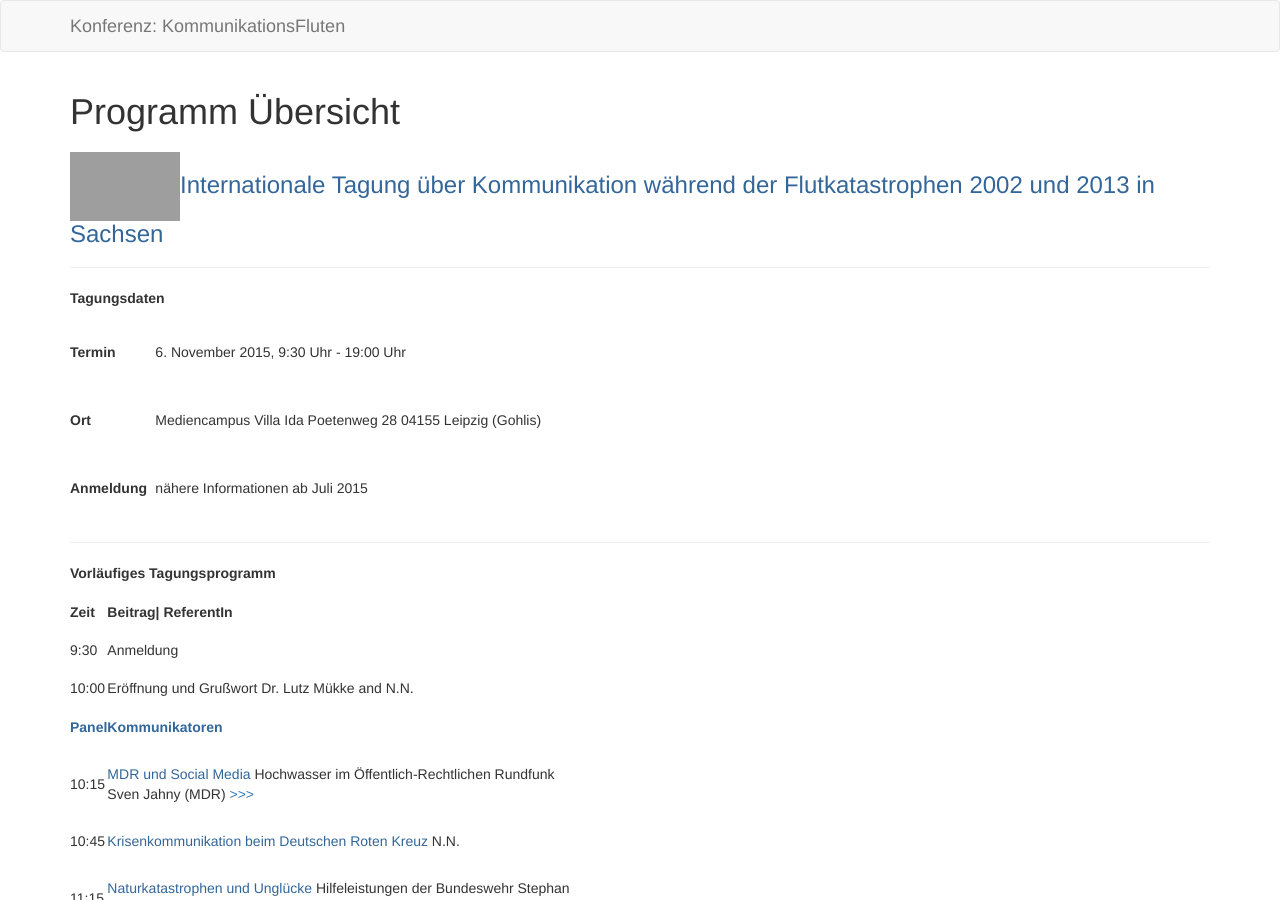
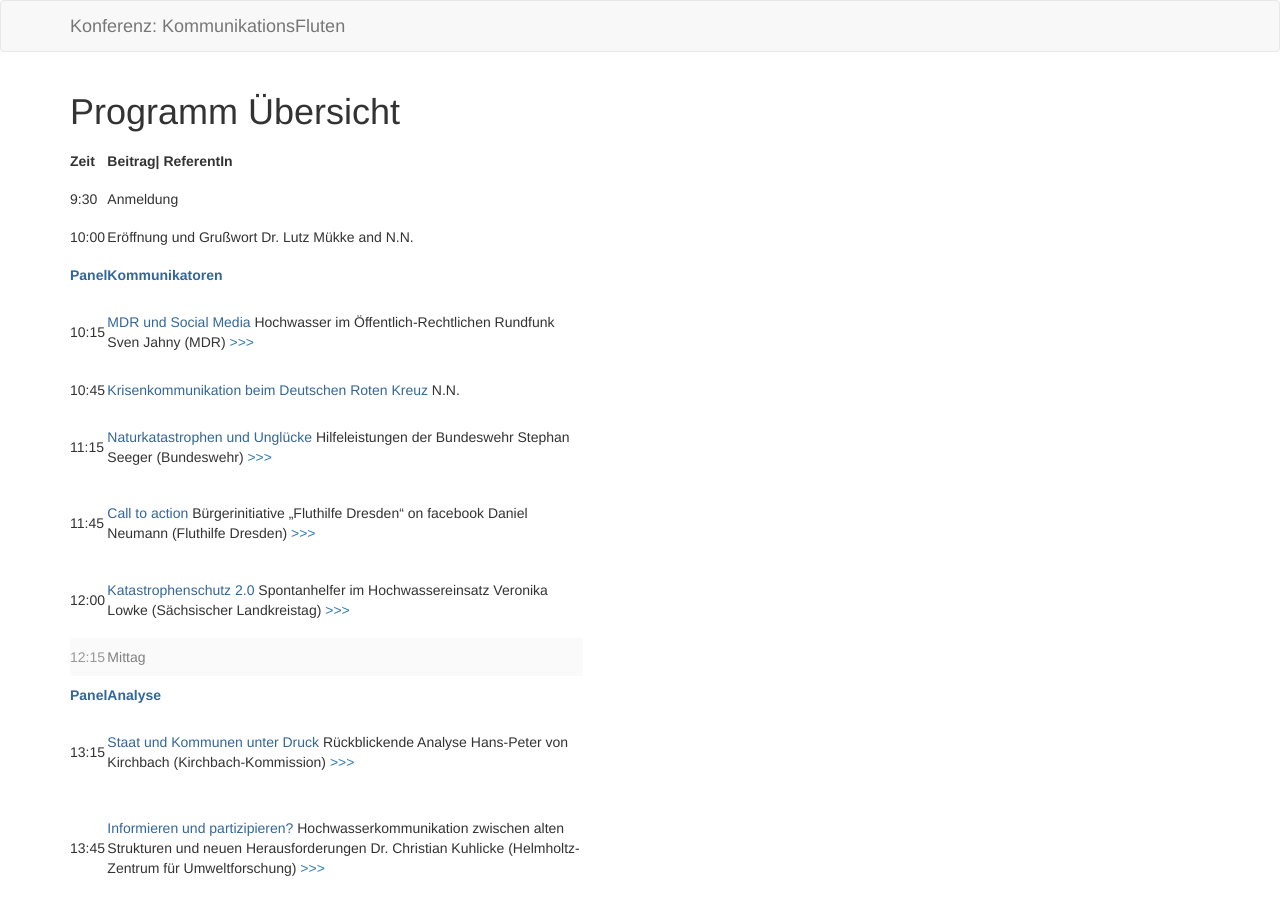
Before and after one commit to susedev/test, a Jekyll site: the page built from programm-uebersicht.html, in a window 1280 px wide and 900 px high. Built offline with Jekyll 4.4.1, drawn with Linux system fonts in a browser that asks for light colours; grey boxes are pictures that could not be loaded.

Commit message:
Edit from JekyllCMS

```diff
--- a/programm-uebersicht.html
+++ b/programm-uebersicht.html
@@ -1,31 +1,6 @@
 ---
 title: Programm Übersicht
 ---
-<h3><span style="color: #003366;"><a href="http://www.eijc.eu/de/konferenz-kommunikationsfluten/"><img alt="160x100" class="alignright wp-image-2688" height="69" src="http://www.eijc.eu/wp-content/uploads/2015/06/160x100.jpg" width="110" /></a></span><span style="color: #336699;">Internationale Tagung &uuml;ber Kommunikation w&auml;hrend der Flutkatastrophen 2002 und 2013 in Sachsen</span></h3>
-
-<hr noshade="noshade" size="1" />
-<p><strong>Tagungsdaten</strong></p>
-
-<table style="height: 204px;" width="513;">
-	<tbody>
-		<tr>
-			<th><strong>Termin</strong></th>
-			<td>6. November 2015, 9:30 Uhr - 19:00 Uhr</td>
-		</tr>
-		<tr>
-			<th><strong>Ort</strong></th>
-			<td>Mediencampus Villa Ida Poetenweg 28 04155 Leipzig (Gohlis)</td>
-		</tr>
-		<tr>
-			<th><strong>Anmeldung</strong></th>
-			<td>n&auml;here Informationen ab Juli 2015</td>
-		</tr>
-	</tbody>
-</table>
-
-<hr noshade="noshade" size="1" />
-<p><strong>Vorl&auml;ufiges Tagungsprogramm</strong></p>
-
 <table style="height: 1298px;" width="513">
 	<tbody>
 		<tr>
```
